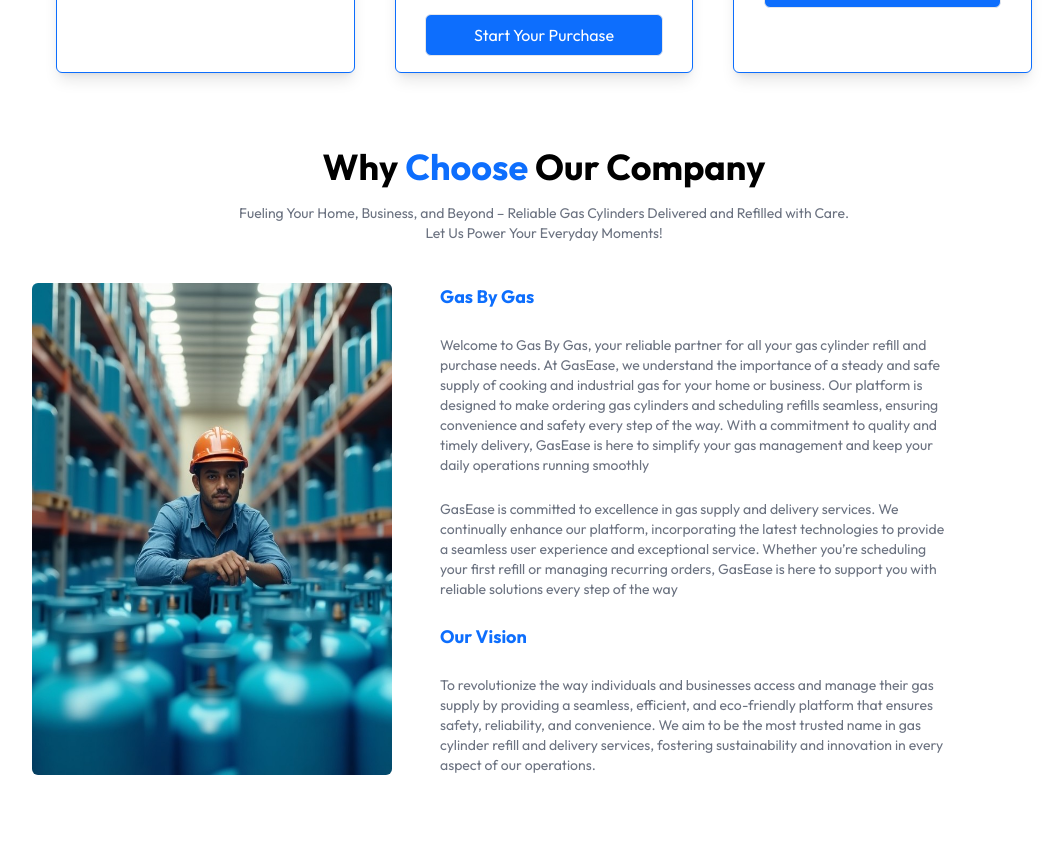
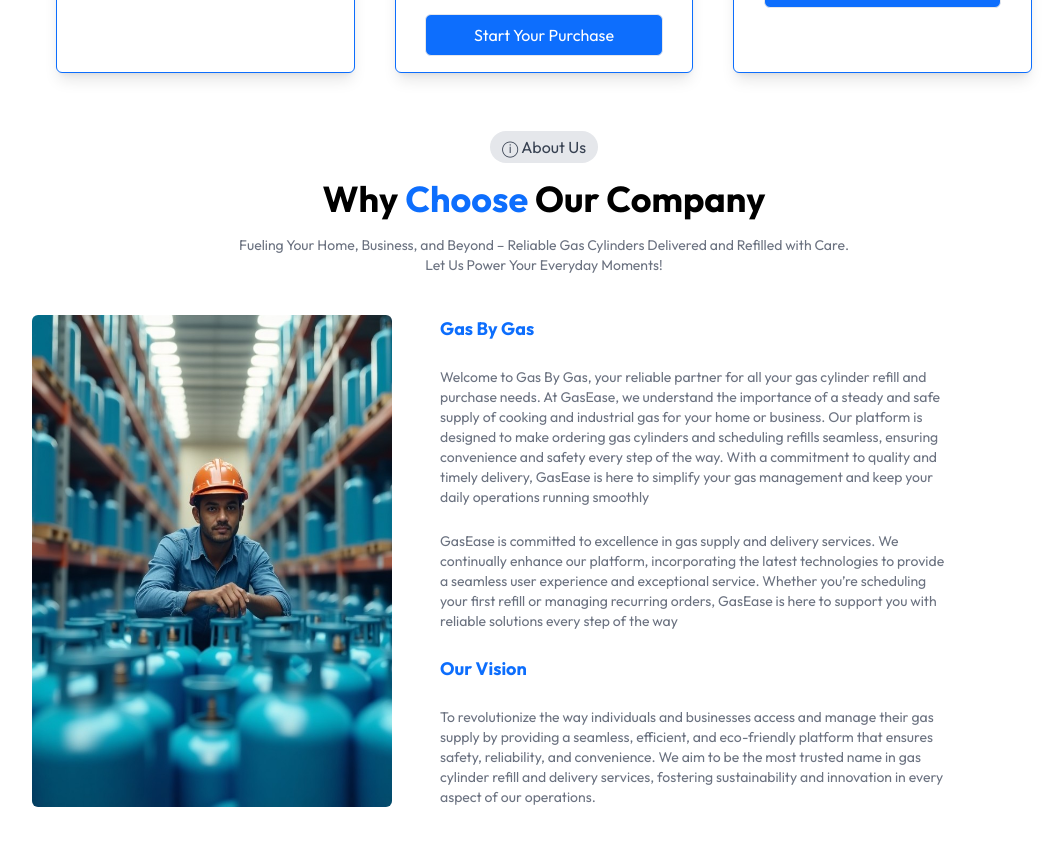
Before and after one commit to gasbygasplc/Supply-Chain-Management-for-Gas-By-Bas-PLC, a React (Vite) app in the folder frontend/: page / in a window 1280 px wide. Shown: the part 1280-2125 px from the top of the page, without its empty margins (96-1159 px from the left). Built offline with nearby package versions, Linux system fonts and the light colour scheme.

Commit message:
Enhance AboutUsPage layout with improved styling and new informational element

```diff
--- a/frontend/src/Components/AboutUsPage.jsx
+++ b/frontend/src/Components/AboutUsPage.jsx
@@ -9,7 +9,9 @@ const AboutUsPage = () => {
 
       {/* ============================================ Our Company ============================================== */}
 
-      <div className='text-center'>
+      <div className='text-center flex flex-col justify-items-center items-center'>
+
+        <p className='py-1 px-3 bg-gray-200 rounded-full text-gray-700'> &#9432; About Us</p>
 
         <h1 className='font-bold py-4 text-4xl'>Why <span className='text-[#0D6EFD]'>Choose</span> Our Company</h1>
 
```
